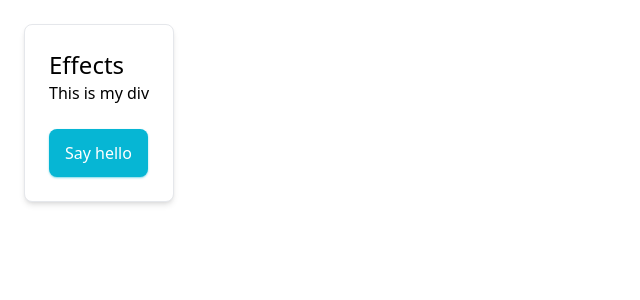
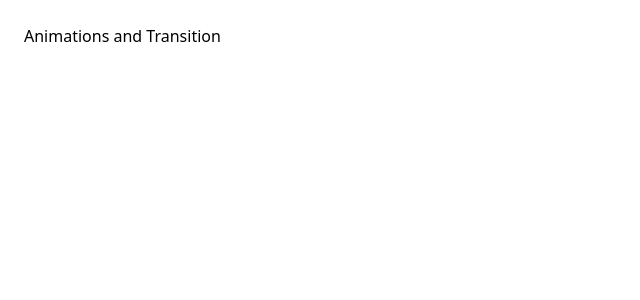
Before and after one commit to Udeme98/Tailwind-Guillaume, a React (Vite) app: page / in a window 1280 px wide. Shown: the top 300 px of the page, without its empty margins (0-640 px from the left). Built offline with nearby package versions, Linux system fonts and the light colour scheme.

Commit message:
created Anitrans.jsx

```diff
--- a/src/App.jsx
+++ b/src/App.jsx
@@ -1,9 +1,9 @@
-import Effects from "./Concepts/Effects";
+import Anitrans from "./Concepts/Anitrans";
 
 export default function App() {
   return (
     <>
-      <Effects />
+      <Anitrans />
     </>
   );
 }
--- /dev/null
+++ b/src/Concepts/Anitrans.jsx
@@ -0,0 +1,7 @@
+export default function Effect() {
+  return (
+    <div className="h-screen p-4">
+      <h2>Animations and Transition</h2>
+    </div>
+  );
+}
```
